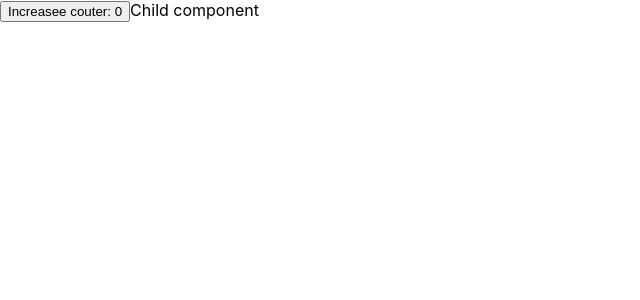
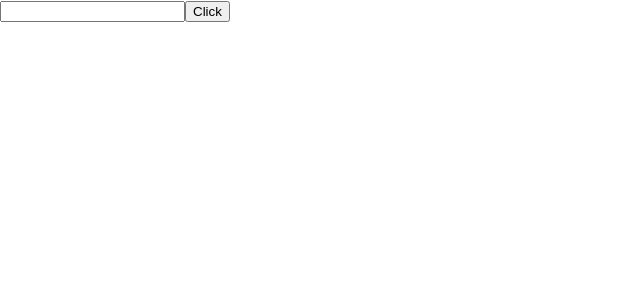
Before and after one commit to abbasmuttaqizaidi/job-hunt-2024, a React (Create React App) app: page / in a window 1280 px wide. Shown: the top 300 px of the page, without its empty margins (0-640 px from the left). Built offline with nearby package versions, Linux system fonts and the light colour scheme.

Commit message:
forwardRef code added

```diff
--- a/src/App.js
+++ b/src/App.js
@@ -1,3 +1,4 @@
+import { ForwardRefsWrapper } from "./forwardrefs/wrapper";
 import ReactDotMemo from "./reactDotMemo";
 import { UseCallBackDemo } from "./usecallback";
 import UseMemoExample from "./usememoExample";
@@ -9,7 +10,8 @@ function App() {
     <>
       {/* <UseMemoExample /> */}
       {/* <ReactDotMemo /> */}
-      <UseCallBackDemo />
+      {/* <UseCallBackDemo /> */}
+      <ForwardRefsWrapper />
     </>
   );
 }
--- /dev/null
+++ b/src/forwardrefs/index.jsx
@@ -0,0 +1,32 @@
+import { forwardRef, useImperativeHandle, useRef } from "react"
+
+export const ForwardRefsIndex = () => {
+    const inputrefParent = useRef(null);
+
+    const handleRef = () => {
+        inputrefParent.current.focusInput();
+    }
+
+    return (
+        <>
+            <Child ref={inputrefParent} />
+            <button onClick={() => {
+                handleRef()
+            }}>Click</button>
+        </>
+    )
+}
+
+export const Child = forwardRef((props, ref) => {
+
+    const inputrefChild = useRef(null);
+
+    useImperativeHandle(ref, () => ({
+        focusInput: () => {
+            inputrefChild.current.focus()
+        }
+    }))
+
+    return <input ref={inputrefChild} />
+
+})
--- /dev/null
+++ b/src/forwardrefs/wrapper.jsx
@@ -0,0 +1,7 @@
+import { ForwardRefsIndex } from "."
+
+export const ForwardRefsWrapper = () => {
+    return (
+        <ForwardRefsIndex />
+    )
+}
```
